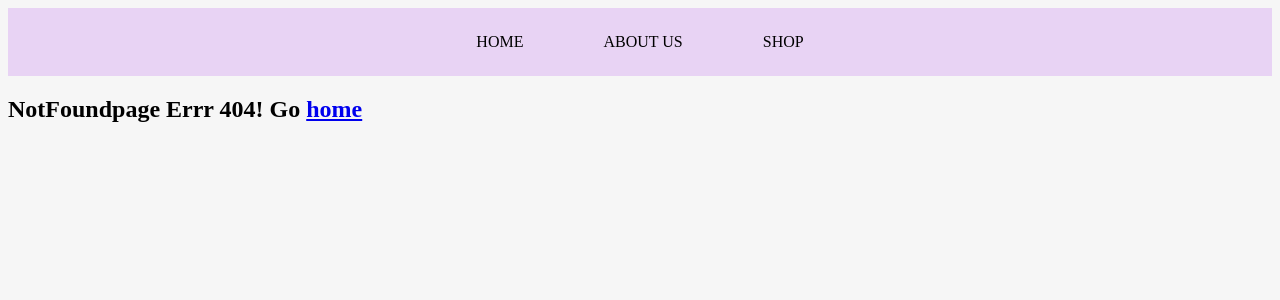
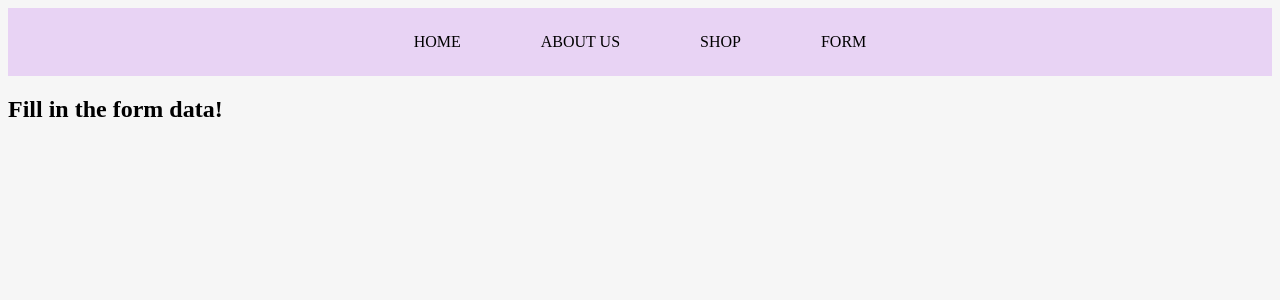
Before and after one commit to Nikasvirid/ReactComponents, a React (Vite) app: page /form in a window 1280 px wide. Before the commit this address had no page. Shown: the top 300 px of the page. Built offline with nearby package versions, Linux system fonts and the light colour scheme.

Commit message:
create new file Form.tsx

```diff
--- a/src/App.tsx
+++ b/src/App.tsx
@@ -1,10 +1,11 @@
 import React from "react";
 import { Component } from "react";
-import { Routes,Route } from "react-router-dom";
+import { Routes,Route} from "react-router-dom";
 import './App.css';
 import Home from "./Home";
 import About from "./About";
 import Shop from "./Shop";
+import Form from "./Form";
 import Error404 from "./Error404";
 import Header from "./Header";
 
@@ -17,6 +18,7 @@ class App extends Component {
         <Route path="/Home" element={<Home/>}/>
         <Route path="/about" element={<About />}/>
         <Route path="/shop" element={<Shop/>}/>
+        <Route path="/form" element={<Form/>}/>
         <Route path="*" element={<Error404/>}/>
       </Routes>
      </div>
--- /dev/null
+++ b/src/Form.tsx
@@ -0,0 +1,13 @@
+import { Component } from "react";
+class Form extends Component {
+    render() {
+      return(
+        <div className="form">
+
+            <h2> Fill in the form data!</h2>
+
+        </div>
+      );
+    }
+  };
+  export default Form;
--- a/src/Header.tsx
+++ b/src/Header.tsx
@@ -8,6 +8,7 @@ export default class Header extends Component {
             <Link to ='/Home' className="link"> Home</Link>
             <Link to='/About'className="link"> About Us </Link>
             <Link to='/Shop'className="link"> Shop</Link>
+            <Link to='/Form' className="link">Form</Link>
           </nav>
         </div>
 
```
